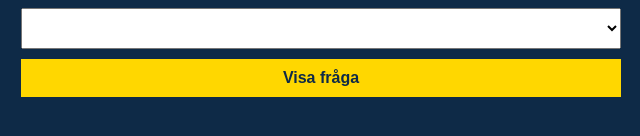
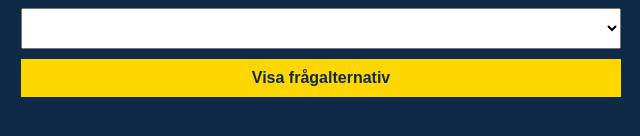
Before and after one commit to 1kuli1/skolquiz, a plain HTML site: page index.html in a window 1280 px wide. Shown: the part 278-414 px from the top of the page, 319-959 px from the left. Drawn offline with Linux system fonts and the light colour scheme.

Commit message:
Update index.html

```diff
--- a/index.html
+++ b/index.html
@@ -18,7 +18,7 @@
     <label for="frågor">Välj fråga:</label>
     <select id="frågor"></select>
 
-    <button onclick="visaFråga()">Visa fråga</button>
+    <button onclick="visaFråga()">Visa frågalternativ</button>
 
     <div id="question-container"></div>
     <div id="feedback"></div>
```
